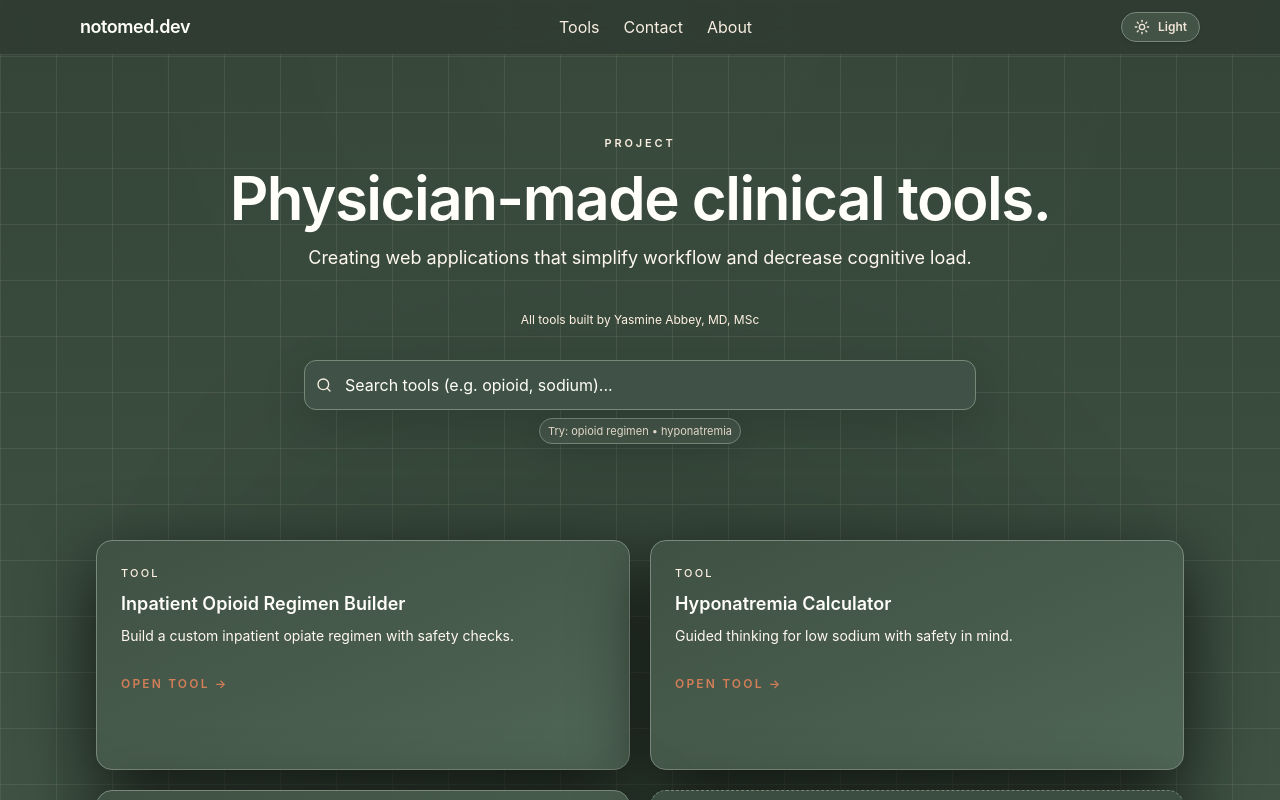
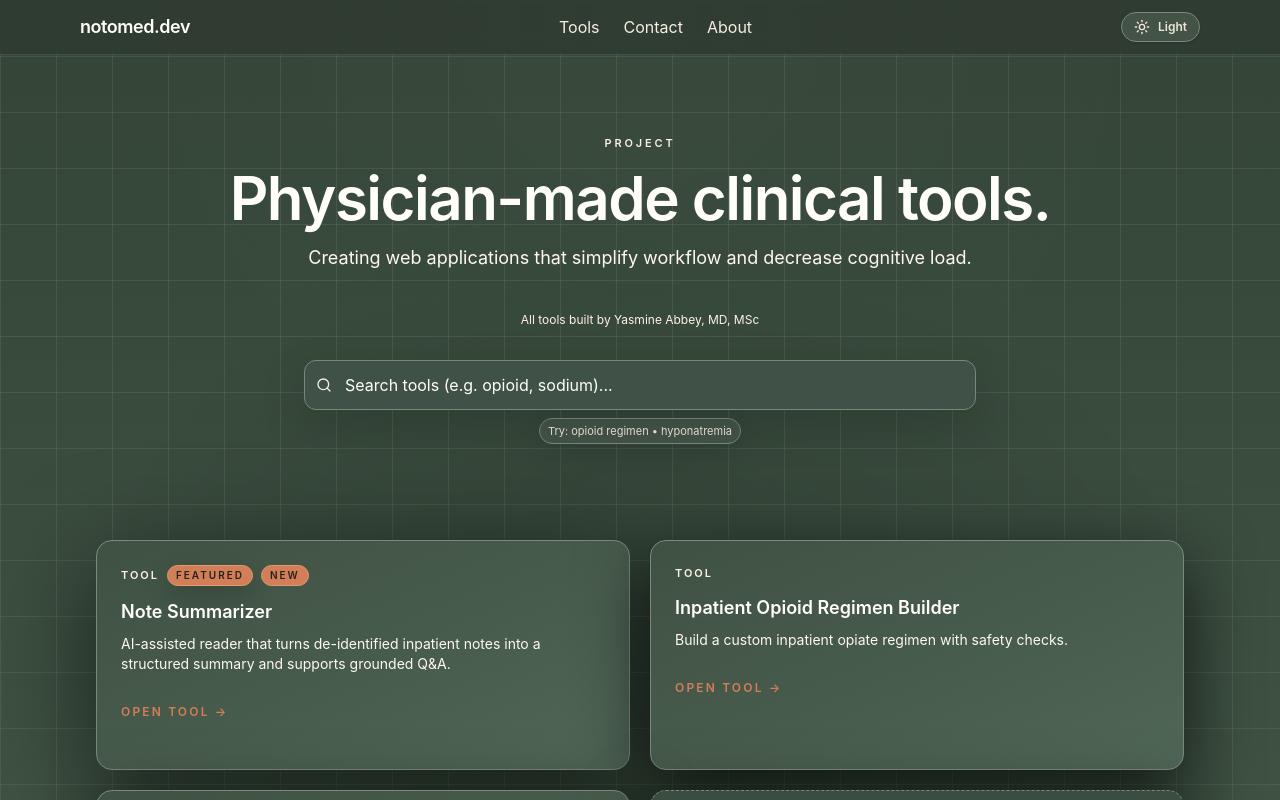
Before and after one commit to NotoMD-dev/notomed-site, a Next.js app: page / in a window 1280 px wide. Shown: the top 800 px of the page. Built offline with nearby package versions, Linux system fonts and the light colour scheme.

Commit message:
Highlight featured tool in hero grid

```diff
--- a/src/app/api/note-summarizer/route.ts
+++ b/src/app/api/note-summarizer/route.ts
@@ -19,23 +19,29 @@ const limiter = new RateLimiterMemory({ points: 20, duration: 60 });
 /* ---------------- Type guards ---------------- */
 function isSummaryBody(body: unknown): body is SummaryRequestBody {
   if (typeof body !== "object" || body === null) return false;
-  const b = body as any;
+  const b = body as { mode?: unknown; notes?: unknown };
   return (
     b.mode === "summary" &&
     Array.isArray(b.notes) &&
-    b.notes.every((n: any) => typeof n?.text === "string")
+    b.notes.every((n): n is SummaryRequestBody["notes"][number] => {
+      const note = n as { text?: unknown };
+      return typeof note?.text === "string";
+    })
   );
 }
 
 function isQABody(body: unknown): body is QARequestBody {
   if (typeof body !== "object" || body === null) return false;
-  const b = body as any;
+  const b = body as { mode?: unknown; notes?: unknown; question?: unknown };
   return (
     b.mode === "qa" &&
     typeof b.question === "string" &&
     b.question.trim().length > 0 &&
     Array.isArray(b.notes) &&
-    b.notes.every((n: any) => typeof n?.text === "string")
+    b.notes.every((n): n is QARequestBody["notes"][number] => {
+      const note = n as { text?: unknown };
+      return typeof note?.text === "string";
+    })
   );
 }
 
--- a/src/app/page.tsx
+++ b/src/app/page.tsx
@@ -9,6 +9,7 @@ import SiteHeader from "@/components/SiteHeader";
 import { GlowCard } from "@/components/cards/GlowCard";
 import { SearchInput } from "@/components/SearchInput";
 import { CONFIG } from "@/config/notomed-config";
+import { cn } from "@/lib/cn";
 import { filterTools, getLiveTools, FEATURED_TOOL_LIMIT } from "@/lib/tools";
 
 const LIVE_TOOLS = getLiveTools();
@@ -19,10 +20,15 @@ export default function NotoMedLandingPage() {
   const [supportLoading, setSupportLoading] = React.useState(false);
   const [searchTerm, setSearchTerm] = React.useState("");
 
-  const filteredTools = filterTools(LIVE_TOOLS, { query: searchTerm });
-  const displayedTools = searchTerm
-    ? filteredTools
-    : LIVE_TOOLS.slice(0, FEATURED_TOOL_LIMIT);
+  const featuredTools = LIVE_TOOLS.filter((tool) => tool.tags?.includes("FEATURED"));
+  const nonFeaturedTools = LIVE_TOOLS.filter((tool) => !tool.tags?.includes("FEATURED"));
+  const prioritizedTools = [...featuredTools, ...nonFeaturedTools];
+
+  const listForDisplay = searchTerm
+    ? filterTools(prioritizedTools, { query: searchTerm })
+    : prioritizedTools;
+
+  const displayedTools = listForDisplay.slice(0, FEATURED_TOOL_LIMIT);
 
   const handleInternalFormSubmit = async (e: React.FormEvent<HTMLFormElement>) => {
     e.preventDefault();
@@ -141,10 +147,28 @@ export default function NotoMedLandingPage() {
           <div className="grid grid-cols-1 gap-5 md:grid-cols-2">
             {displayedTools.map((tool) => (
               <Link key={tool.id} href={tool.path} className="block focus-visible:outline-none">
-                <GlowCard className="min-h-[230px]" aria-label={`Open ${tool.name}`}>
-                  <p className="mb-2 text-[11px] font-medium uppercase tracking-[0.2em] text-muted-strong">
-                    Tool
-                  </p>
+                <GlowCard
+                  className={cn(
+                    "min-h-[230px] border border-[color:var(--card-border)] transition-shadow",
+                    tool.tags?.includes("FEATURED") &&
+                      "border-[color:var(--accent)] shadow-[0_24px_100px_rgba(0,0,0,0.55)]",
+                  )}
+                  aria-label={`Open ${tool.name}`}
+                >
+                  <div className="mb-3 flex flex-wrap items-center gap-2 text-[11px] font-semibold uppercase tracking-[0.18em] text-muted-strong">
+                    <span>Tool</span>
+                    {tool.tags?.includes("FEATURED") && (
+                      <span className="rounded-full border border-[color:var(--accent-hover)] bg-[color:var(--accent)] px-2 py-0.5 text-[10px] font-semibold text-[color:var(--neutral-text)] shadow-[0_10px_24px_rgba(0,0,0,0.18)]">
+                        Featured
+                      </span>
+                    )}
+                    {tool.tags?.includes("NEW") && (
+                      <span className="chip-new rounded-full px-2 py-0.5 text-[10px] font-semibold text-[color:var(--neutral-text)]">
+                        New
+                      </span>
+                    )}
+                  </div>
+
                   <h3 className="mb-2 text-lg font-semibold text-heading">{tool.name}</h3>
                   <p className="mb-6 text-sm text-body">{tool.description}</p>
                   <span className="inline-flex items-center gap-1 text-xs font-semibold uppercase tracking-[0.18em] text-accent transition-transform group-hover:translate-x-1">
--- a/src/app/tools/client-page.tsx
+++ b/src/app/tools/client-page.tsx
@@ -8,7 +8,7 @@ import SiteHeader from "@/components/SiteHeader";
 import { BackButton } from "@/components/BackButton";
 import { GlowCard } from "@/components/cards/GlowCard";
 import { SearchInput } from "@/components/SearchInput";
-import { toolsData, type ToolDefinition } from "@/config/tools-data";
+import { toolsData, type ToolDefinition, type ToolTag } from "@/config/tools-data";
 import {
   filterTools,
   formatToolUpdated,
@@ -125,6 +125,11 @@ function ToolCard({ tool }: { tool: ToolDefinition }) {
   const isLive = Boolean(livePath);
   const updatedLabel = formatToolUpdated(tool.lastUpdated);
   const isNew = isNewTool(tool.createdAt);
+  const tags: ToolTag[] = [...(tool.tags ?? [])];
+
+  if (isNew && !tags.includes("NEW")) {
+    tags.push("NEW");
+  }
 
   const card = (
     <GlowCard
@@ -136,10 +141,14 @@ function ToolCard({ tool }: { tool: ToolDefinition }) {
       <div className="flex flex-1 flex-col gap-3">
         <div className="flex items-start justify-between gap-3">
           <h2 className="text-lg font-semibold text-[var(--text-heading)] md:text-xl">{tool.name}</h2>
-          {isNew && (
-            <span className="chip-new shrink-0 rounded-full px-2.5 py-0.5 text-[11px] font-semibold uppercase tracking-wide">
-              NEW
-            </span>
+          {tags.length > 0 && (
+            <div className="flex flex-wrap justify-end gap-1.5">
+              {tags.map((tag) => (
+                <span key={tag} className={getTagClasses(tag)}>
+                  {getTagLabel(tag)}
+                </span>
+              ))}
+            </div>
           )}
         </div>
         <p className="flex-1 text-sm leading-relaxed text-[var(--text-body)] md:text-[15px]">{tool.description}</p>
@@ -178,3 +187,24 @@ function ToolCard({ tool }: { tool: ToolDefinition }) {
 
   return card;
 }
+
+function getTagClasses(tag: ToolTag) {
+  const base =
+    "shrink-0 rounded-full px-2.5 py-0.5 text-[11px] font-semibold uppercase tracking-wide";
+
+  switch (tag) {
+    case "FEATURED":
+      return `${base} border border-[var(--accent-hover)] bg-[var(--accent)] text-[var(--neutral-text)] shadow-[0_8px_24px_rgba(0,0,0,0.14)]`;
+    case "NEW":
+      return `${base} chip-new`;
+    case "BETA":
+    case "COMING_SOON":
+    default:
+      return `${base} border border-[var(--pill-border)] bg-[var(--pill-bg)] text-[var(--pill-text)]`;
+  }
+}
+
+function getTagLabel(tag: ToolTag) {
+  if (tag === "COMING_SOON") return "Coming soon";
+  return tag.replace("_", " ");
+}
--- a/src/app/tools/note-summarizer/page.tsx
+++ b/src/app/tools/note-summarizer/page.tsx
@@ -25,12 +25,6 @@ export default function NoteSummarizerPage() {
     setNotes(args.notes);
     setSummary(args.summary);
     setStage("workspace");
-  }
-
-  function handleBackToInput() {
-    // Go back to the paste/upload step but keep the stored notes/summary
-    // (NoteSummarizerInput manages its own internal state)
-    setStage("input");
   }
 
   function handleReset() {
@@ -68,7 +62,6 @@ export default function NoteSummarizerPage() {
         <NoteSummarizerWorkspace
           notes={notes}
           summary={summary}
-          onBackToInput={handleBackToInput}
           onReset={handleReset}
         />
       )}
--- a/src/components/note-summarizer/ChatPanel.tsx
+++ b/src/components/note-summarizer/ChatPanel.tsx
@@ -219,6 +219,7 @@ export function ChatPanel({
 
       setQuestion("");
     } catch (error) {
+      console.error(error);
       setMessages((prev) => [
         ...prev,
         {
--- a/src/components/note-summarizer/NoteSummarizerWorkspace.tsx
+++ b/src/components/note-summarizer/NoteSummarizerWorkspace.tsx
@@ -13,14 +13,12 @@ import { CitationBar } from "./CitationBar";
 interface NoteSummarizerWorkspaceProps {
   notes: NoteInput[];
   summary: SummaryResult;
-  onBackToInput: () => void;
   onReset: () => void;
 }
 
 export function NoteSummarizerWorkspace({
   notes,
   summary,
-  onBackToInput,
   onReset,
 }: NoteSummarizerWorkspaceProps) {
   const [activeSectionId, setActiveSectionId] = useState<string | null>(
--- a/src/config/tools-data.ts
+++ b/src/config/tools-data.ts
@@ -2,7 +2,14 @@
 
 import { CONFIG } from "./notomed-config";
 
-export type ToolCategory = "Analgesia" | "Electrolytes" | "Peri-op" | "Endocrine" | "Documentation"; // ✅ NEW
+export type ToolCategory =
+  | "Analgesia"
+  | "Electrolytes"
+  | "Peri-op"
+  | "Endocrine"
+  | "Documentation"; // ✅ NEW
+
+export type ToolTag = "NEW" | "BETA" | "COMING_SOON" | "FEATURED";
 
 export interface ToolDefinition {
   id: string;
@@ -12,6 +19,7 @@ export interface ToolDefinition {
   category: ToolCategory;
   createdAt: string;
   lastUpdated: string;
+  tags?: ToolTag[];
 }
 
 export const toolsData: ToolDefinition[] = [
@@ -51,8 +59,8 @@ export const toolsData: ToolDefinition[] = [
     createdAt: "2024-05-01",
     lastUpdated: "2025-11-01",
   },
-   // ✅ NEW NOTE SUMMARIZER TOOL
-   {
+  // ✅ NEW NOTE SUMMARIZER TOOL
+  {
     id: "note-summarizer-tool",
     name: "Note Summarizer",
     description:
@@ -61,5 +69,6 @@ export const toolsData: ToolDefinition[] = [
     category: "Documentation",
     createdAt: "2025-11-18",
     lastUpdated: "2025-11-18",
-   }
+    tags: ["FEATURED", "NEW"],
+  },
 ];
--- a/src/lib/note-summarizer/llm.ts
+++ b/src/lib/note-summarizer/llm.ts
@@ -204,10 +204,6 @@ ${n.text}
 }
 
 // Normalizes text for comparison (strips punctuation/whitespace, lowers case)
-function normalizeForMatch(str: string): string {
-  return str.toLowerCase().replace(/[\s\p{P}]+/gu, "");
-}
-
 function parseSummaryText(raw: string): SummaryResult {
   const sectionOrder: {
     id: SummaryResult["sections"][number]["id"];
@@ -301,6 +297,13 @@ function isPHIQuestion(q: string): boolean {
 
 /* ---------------- Public API ---------------- */
 
+type ParsedQAResponse = {
+  answer?: unknown;
+  snippet?: unknown;
+  source_ids?: unknown;
+  citations?: unknown;
+};
+
 export async function summarizeNotesWithLLM(
   notes: NoteInput[],
 ): Promise<SummaryResponseBody> {
@@ -374,13 +377,13 @@ ${activeSourceLabel ?? "Use all notes; if multiple notes conflict, describe the
   });
 
   // Try to extract a JSON object from the model's response
-  let parsed: any = null;
+  let parsed: unknown = null;
   try {
     const start = raw.indexOf("{");
     const end = raw.lastIndexOf("}");
     const jsonText =
       start !== -1 && end !== -1 && end > start ? raw.slice(start, end + 1) : raw;
-    parsed = JSON.parse(jsonText);
+    parsed = JSON.parse(jsonText) as ParsedQAResponse;
   } catch {
     // Hard fallback: treat the whole thing as a plain-text answer
     return {
@@ -390,18 +393,21 @@ ${activeSourceLabel ?? "Use all notes; if multiple notes conflict, describe the
     };
   }
 
+  const parsedObject: ParsedQAResponse =
+    parsed && typeof parsed === "object" ? (parsed as ParsedQAResponse) : {};
+
   const answer =
-    typeof parsed.answer === "string" && parsed.answer.trim().length > 0
-      ? parsed.answer.trim()
+    typeof parsedObject.answer === "string" && parsedObject.answer.trim().length > 0
+      ? parsedObject.answer.trim()
       : raw.trim();
 
   const snippet =
-    typeof parsed.snippet === "string" && parsed.snippet.trim().length > 0
-      ? parsed.snippet.trim()
+    typeof parsedObject.snippet === "string" && parsedObject.snippet.trim().length > 0
+      ? parsedObject.snippet.trim()
       : "";
 
-  const candidateIds: string[] = Array.isArray(parsed.source_ids)
-    ? parsed.source_ids.filter(
+  const candidateIds: string[] = Array.isArray(parsedObject.source_ids)
+    ? parsedObject.source_ids.filter(
         (id: unknown) => typeof id === "string" && id.trim().length > 0,
       )
     : [];
--- a/src/lib/note-summarizer/types.ts
+++ b/src/lib/note-summarizer/types.ts
@@ -72,9 +72,7 @@ export interface SummaryResponseBody extends SummaryResult {
   rawText?: string;
 }
 
-export interface QAResponseBody extends QAResult {
-  // the model always answers “not documented” when unsure
-}
+export type QAResponseBody = QAResult;
 
 export type NoteSummarizerResponseBody =
   | SummaryResponseBody
```
